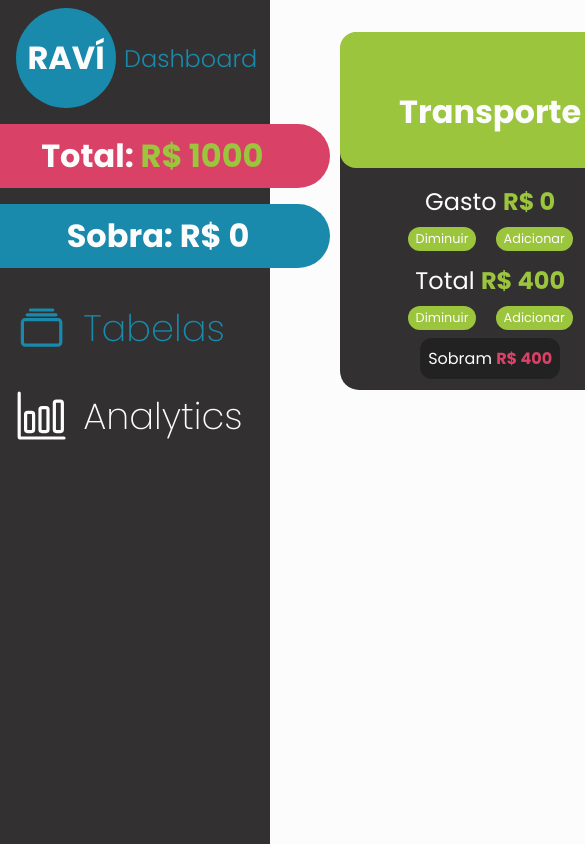
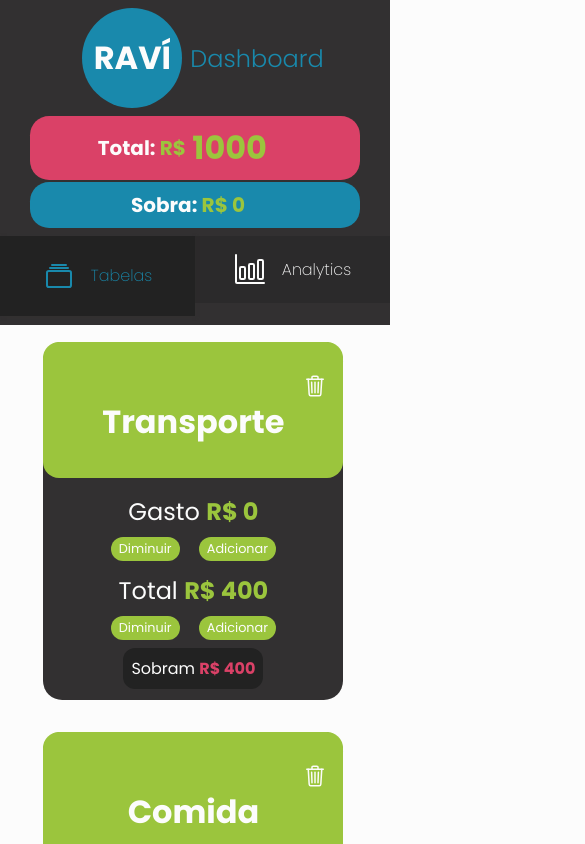
Before and after one commit to vitorhcesar/ravi, a Next.js app: page /app in a window 390 px wide. Shown: the top 844 px of the page, 585 px wide, since content can reach past the window. Built offline with nearby package versions, Linux system fonts and the light colour scheme.

Commit message:
Commit 12

```diff
--- a/src/components/Dashboard/AnalyticsView/analyticsView.js
+++ b/src/components/Dashboard/AnalyticsView/analyticsView.js
@@ -3,7 +3,6 @@ import React from 'react'
 const AnalyticsView = () => {
     return (
         <section id='db-analyticsView' className='db-viewAnalyticsOff'>
-            <h1>ÁREA DE ANALYTICS</h1>
         </section>
     )
 }
--- a/styles/globals.css
+++ b/styles/globals.css
@@ -14,7 +14,7 @@
     width: 10px;
 }
 ::-webkit-scrollbar-track {
-    background: var(--preto);
+    background: transparent;
 }
 ::-webkit-scrollbar-thumb {
     background: var(--rosa);
@@ -340,6 +340,9 @@ header nav {
 /* DASHBOARD */
 #dashboard {
     display: flex;
+    height: 100vh;
+
+    overflow: hidden;
 }
 
 /* BARRA LATERAL */
@@ -418,7 +421,7 @@ header nav {
     max-width: 300px;
 
 } .db-sobraGlobalPositive b {
-    color: #FCFCFC;
+    color: var(--verde);
 }
 .db-sobraGlobalNegative {
     max-width: 300px;
@@ -473,6 +476,10 @@ header nav {
     flex-wrap: wrap;
     gap: 3rem;
     align-items: center;
+
+    padding-right: 2rem;
+
+    overflow-y: scroll;
 }
 .db-viewTabelaOff {
     display: none;
@@ -487,8 +494,9 @@ header nav {
 /* TABELA VIEW */
 #db-tabelaView {
     position: relative;
-    right: calc(-18% - 270px);
+    right: calc(-18% - 200px);
     margin-top: 2rem;
+    padding-bottom: 350px;
 }
 
 .db-tabela {
@@ -508,7 +516,7 @@ header nav {
     transition: .5s ease-out;
 } .db-tabela:hover {
     transform: translateY(-1px);
-    box-shadow: 1px 1px 3px var(--preto);
+    box-shadow: 2px 2px 3px var(--preto);
 }
 .db-tabela header {
     display: flex;
@@ -630,8 +638,13 @@ header nav {
 }
 
 .db-divBtnsNewErase {
-    display: grid;
+    display: flex;
+    flex-direction: column;
+    align-items: center;
+    justify-content: center;
     gap: .5rem;
+    width: 100%;
+    height: 100%;
 }
 
 /* ANALYTICS VIEW */
@@ -640,3 +653,219 @@ header nav {
     top: 5%;
     right: calc(50% - 270px);
 }
+
+/* MEDIA QUERYES DASHBOARD */
+@media (max-width: 1550px) {
+    #db-tabelaView {
+        position: relative;
+        right: calc(-18% - 320px);
+        margin-top: 2rem;
+    }
+
+    .db-viewTabelaOn {
+        display: grid;
+        grid-template-columns: 1fr 1fr;
+        flex-wrap: wrap;
+        gap: 3rem;
+        align-items: center;
+        justify-content: center;
+    }
+}
+
+@media (max-width: 1235px) {
+    #db-tabelaView {
+        position: relative;
+        right: calc(-18% - 250px);
+        margin-top: 2rem;
+    }
+
+    .db-viewTabelaOn {
+        display: grid;
+        grid-template-columns: 1fr 1fr;
+        flex-wrap: wrap;
+        gap: 2rem;
+        align-items: center;
+        justify-content: center;
+
+        padding-right: 2rem;
+
+        overflow-y: scroll;
+    }
+}
+
+@media (max-width: 1130px) {
+    #db-tabelaView {
+        position: relative;
+        right: calc(-18% - 160px);
+        margin-top: 2rem;
+    }
+
+    .db-viewTabelaOn {
+        display: grid;
+        grid-template-columns: 1fr 1fr;
+        flex-wrap: wrap;
+        gap: 2rem;
+        align-items: center;
+        justify-content: center;
+
+        padding-right: 2rem;
+
+        overflow-y: scroll;
+    }
+}
+
+@media (max-width: 1020px) {
+    #db-tabelaView {
+        position: relative;
+        right: calc(-18% - 280px);
+        margin-top: 2rem;
+    }
+
+    .db-viewTabelaOn {
+        display: grid;
+        grid-template-columns: 1fr;
+        flex-wrap: wrap;
+        gap: 2rem;
+        align-items: center;
+        justify-content: center;
+
+        padding-right: 2rem;
+
+        overflow-y: scroll;
+    }
+}
+
+@media (max-width: 770px) {
+    #db-tabelaView {
+        position: relative;
+        right: calc(-18% - 230px);
+        margin-top: 2rem;
+    }
+
+    .db-viewTabelaOn {
+        display: grid;
+        grid-template-columns: 1fr;
+        flex-wrap: wrap;
+        gap: 2rem;
+        align-items: center;
+        justify-content: center;
+
+        padding-right: 2rem;
+
+        overflow-y: scroll;
+    }
+}
+
+@media (max-width: 700px) {
+    #dashboard{
+        display: flex;
+        flex-direction: column;
+        align-items: center;
+        justify-content: flex-start;
+    }
+    #db-lateralBar{
+        display: flex;
+        flex-direction: column;
+        align-items: center;
+        justify-content: flex-start;
+        gap: .5rem;
+
+        position: fixed;
+
+        width: 100%;
+        height: 325px;
+
+        padding-top: 0;
+
+        z-index: 1;
+    }
+
+    .db-tSCtner{
+        display: flex;
+        font-size: 10px;
+        gap: .1rem;
+    }
+    .db-bgRounded {
+        border-radius: 1.2rem;
+        max-width: 100px;
+    }
+
+    .db-lb-buttons {
+        display: flex;
+        flex-direction: row;
+        gap: 0px;
+    } .db-lb-button {
+        font-size: 1rem;
+        align-items: center;
+        justify-content: center;
+        background: #22222265;
+        height: 67px;
+    } .db-lb-button ion-icon {
+        font-size: 2rem;
+    } .db-lb-buttonSelected {
+        background: #222222;
+        box-shadow: 1px 1px 3px var(--preto);
+        align-items: center;
+        justify-content: center;
+        height: 80px;
+    }
+
+    #db-tabelaView {
+        position: relative;
+        top: 310px;
+        left: 0px;
+    }
+
+    .db-viewTabelaOn {
+        display: grid;
+        grid-template-columns: 1fr 1fr;
+        flex-wrap: wrap;
+        gap: 2rem;
+        align-items: center;
+        justify-content: center;
+
+        padding-right: .2rem;
+
+        overflow-y: scroll;
+    }
+}
+
+@media (max-width: 650px) {
+    .db-viewTabelaOn {
+        display: grid;
+        grid-template-columns: 1fr;
+        flex-wrap: wrap;
+        gap: 2rem;
+        align-items: center;
+        justify-content: center;
+
+        padding-right: .2rem;
+
+        overflow-y: scroll;
+    }
+}
+
+@media (max-width: 525px) {
+    .db-lb-buttons {
+        display: flex;
+        flex-direction: row;
+        gap: 0px;
+    } .db-lb-button {
+        font-size: 1rem;
+        align-items: center;
+        justify-content: center;
+        background: #22222265;
+        height: 67px;
+    } .db-lb-button ion-icon {
+        font-size: 2rem;
+    } .db-lb-buttonSelected {
+        background: #222222;
+        box-shadow: 1px 1px 3px var(--preto);
+        align-items: center;
+        justify-content: center;
+        font-size: 1rem;
+        height: 80px;
+    } .db-lb-buttonSelected ion-icon{
+        font-size: 2rem;
+    }
+}
```
